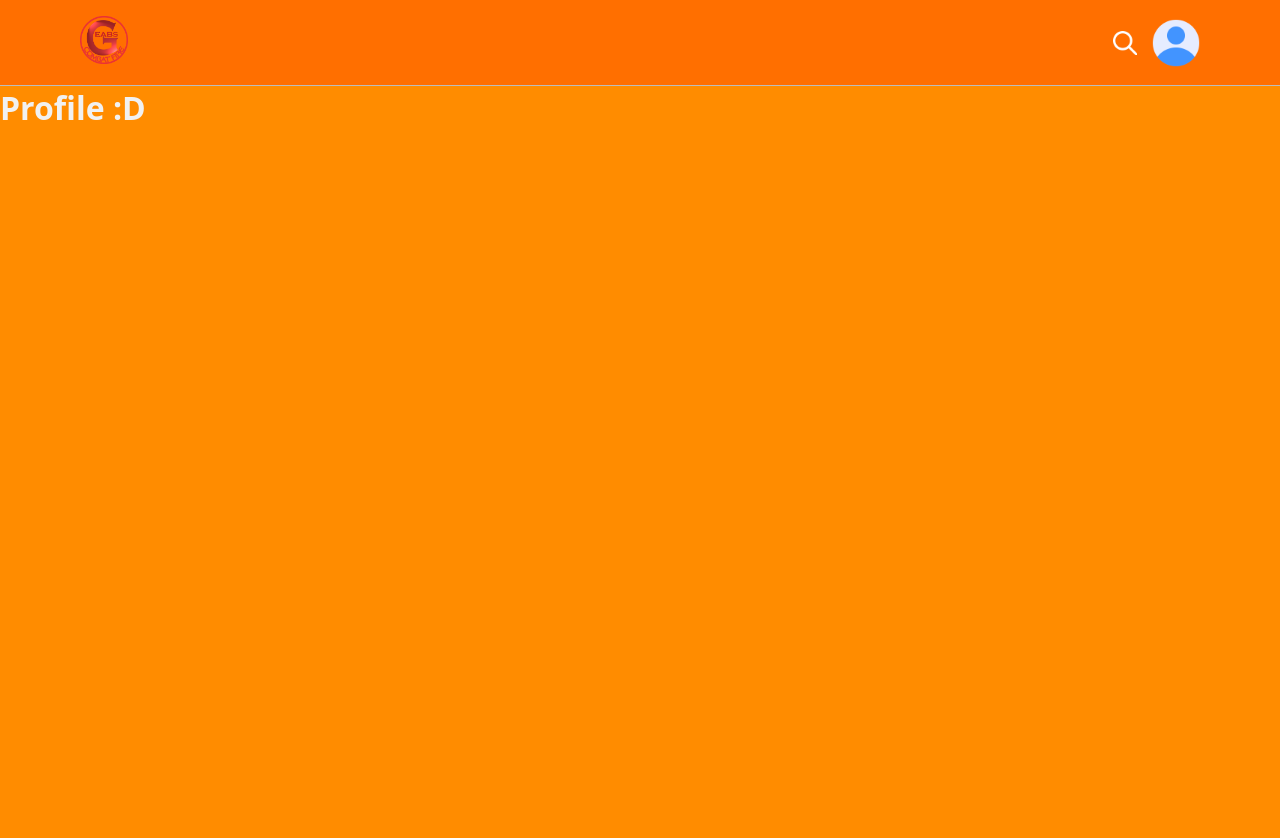
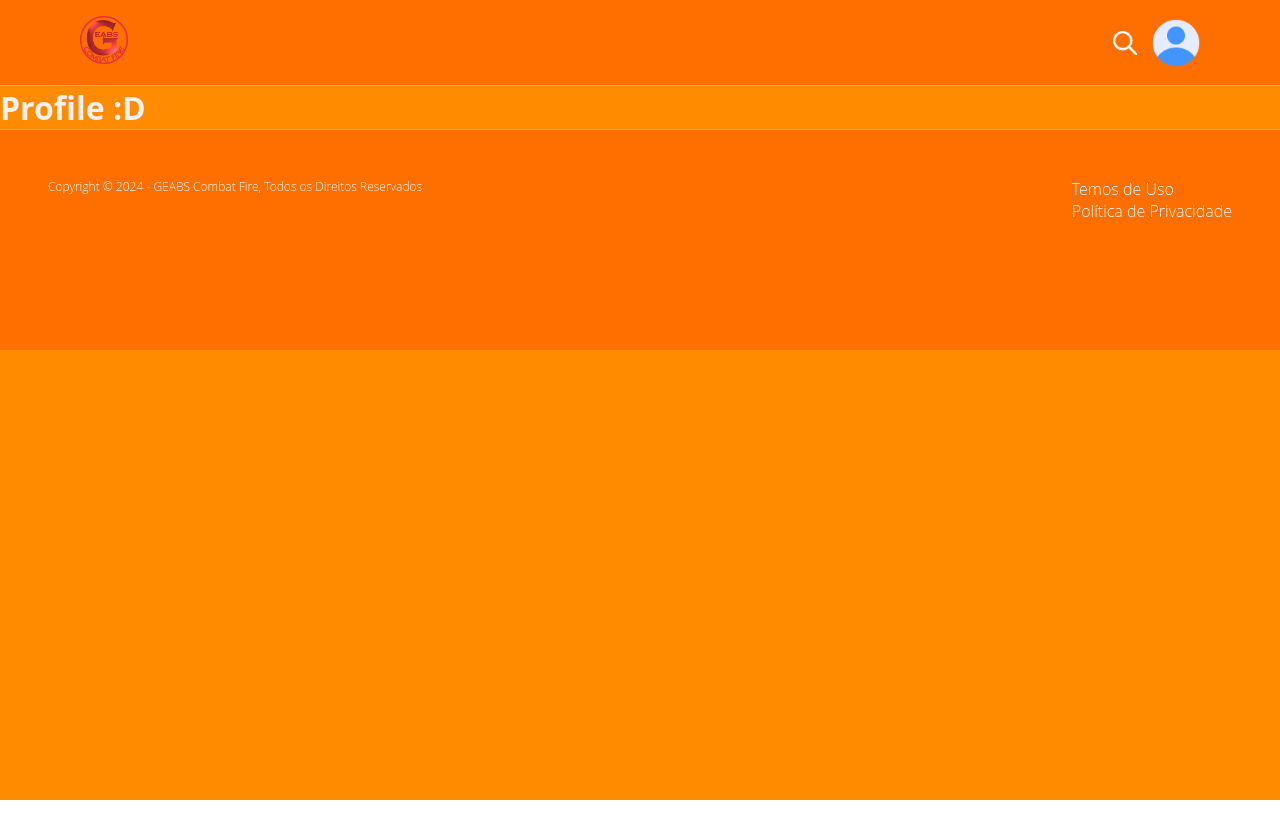
Before and after one commit to SrBlackRM/GEABS_Frontend, a React (Vite) app: page /perfil in a window 1280 px wide. Shown: the top 838 px of the page. After the commit the page ends 800 px from the top, so only its background shows below. Built offline with nearby package versions, Linux system fonts and the light colour scheme.

Commit message:
feat(footer): implemented footer with styled components

```diff
--- /dev/null
+++ b/src/components/DivGrouping/index.tsx
@@ -0,0 +1,14 @@
+import { ReactElement } from "react";
+
+interface DivGroupingProps {
+    className?: string;
+    children?: Array<ReactElement> | ReactElement | null;
+}
+
+export const DivGrouping = ({ className, children }: DivGroupingProps ): ReactElement =>{
+    return(
+        <div className={className}>
+            {children}
+        </div>
+    )
+}
--- /dev/null
+++ b/src/components/footer/Footer.tsx
@@ -0,0 +1,54 @@
+import { ReactElement } from "react";
+import styled from "styled-components";
+import { DivGrouping } from "../DivGrouping";
+
+
+
+const LinkToTerms = ({className, children, to}: {className:string, children: string, to: string}): ReactElement => {
+    return(
+        <a className={className} href={to}>{children}</a>
+    );
+}
+
+const CopyRight = ({ className, companyName }: {className:string, companyName: string}): ReactElement => {
+    return(
+        <p className={className}>Copyright © 2024 - {companyName}, Todos os Direitos Reservados  </p>
+    )
+}
+
+const StyledFooter = styled.div`
+display: flex;
+justify-content: space-between;
+max-width: 100vw;
+border-top: 1px solid rgb(188, 188, 188);
+padding: 3rem 3rem 8rem 3rem;
+background-color: rgb(255, 111, 0);
+`;
+
+// apenas um exemplo de passar props
+// const CopyRight = styled.p<{ $right ?: boolean; }>`
+const StyledCopyRight = styled(CopyRight)`
+    color: white;
+    font-size: 12px;
+`;
+
+const StyledLinkToTerms = styled(LinkToTerms)`
+        text-decoration: none;
+        color: white;
+`;
+
+
+export function Footer(): ReactElement{
+    const UseTermsUrl = "#";
+    const PrivacyPoliceUrl = "#";
+
+    return(
+        <StyledFooter>
+            <StyledCopyRight className="styledCopy" companyName="GEABS Combat Fire" />
+            <DivGrouping className="flex-col">
+                <StyledLinkToTerms className="styledLinks" to={UseTermsUrl}>Temos de Uso</StyledLinkToTerms>
+                <StyledLinkToTerms className="styledLinks" to={PrivacyPoliceUrl}>Política de Privacidade</StyledLinkToTerms>
+            </DivGrouping>
+        </StyledFooter>
+    )
+}
--- a/src/pages/homepage.tsx
+++ b/src/pages/homepage.tsx
@@ -24,14 +24,22 @@ export default function HomePage(){
         ],
     }
 
+    const policia: CourseCategory = {
+        category: "Policia",
+        courses: [
+            {name: "Resgate em Altura", imgSrc: "https://www.institutosc.com.br/files/como-realizarumresgateemaltura.jpg", description: "Curso de resgate em altura"}
+            ,{name: "Resgate em Espaço confinado", imgSrc: "https://www.revistaadnormas.com.br/uploads/2020/09/24.jpg", description:"Resgate em espaço confinado, curso completo"}
+            ,{name: "Resgate em Espaço confinado", imgSrc: "https://www.revistaadnormas.com.br/uploads/2020/09/24.jpg", description:"Resgate em espaço confinado, curso completo"}
+            ,{name: "Resgate em Espaço confinado", imgSrc: "https://www.revistaadnormas.com.br/uploads/2020/09/24.jpg", description:"Resgate em espaço confinado, curso completo"}
+        ],
+    }
+
     return(
         <section>
             <Banner />
             <CourseContainerByCategory category={courseFireFighter.category} courses={courseFireFighter.courses} />
             <CourseContainerByCategory category={courseVehicle.category} courses={courseVehicle.courses} />
-            <CourseContainerByCategory category={courseVehicle.category} courses={courseVehicle.courses} />
-            <CourseContainerByCategory category={courseVehicle.category} courses={courseVehicle.courses} />
-            <CourseContainerByCategory category={courseVehicle.category} courses={courseVehicle.courses} />
+            <CourseContainerByCategory category={policia.category} courses={policia.courses} />
 
         </section>
     );
--- a/src/styles/Template.scss
+++ b/src/styles/Template.scss
@@ -6,5 +6,4 @@
     background-color: $mainColor;
     min-height: 100vh;
     color: $secondColor;
-    padding-bottom: 5rem;
 }
--- a/src/templates/standtempl.tsx
+++ b/src/templates/standtempl.tsx
@@ -1,6 +1,7 @@
 import "../styles/Template.scss"
 import Navbar from "../components/navbar/navbar";
 import { useEffect } from "react";
+import { Footer } from "../components/footer/Footer";
 
 interface TemplateProps{
     children: JSX.Element,
@@ -17,6 +18,7 @@ export default function StandTempl({ children, title }: TemplateProps) : JSX.Ele
         <>
             <Navbar />
             {children}
+            <Footer />
         </>
     );
 }
```
